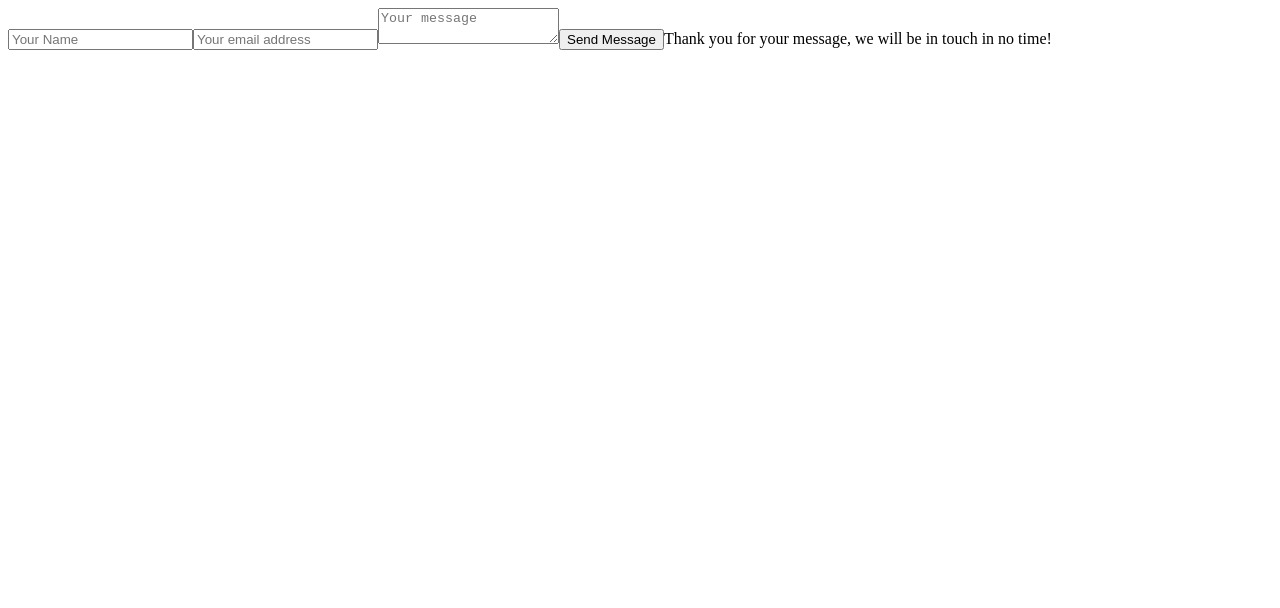
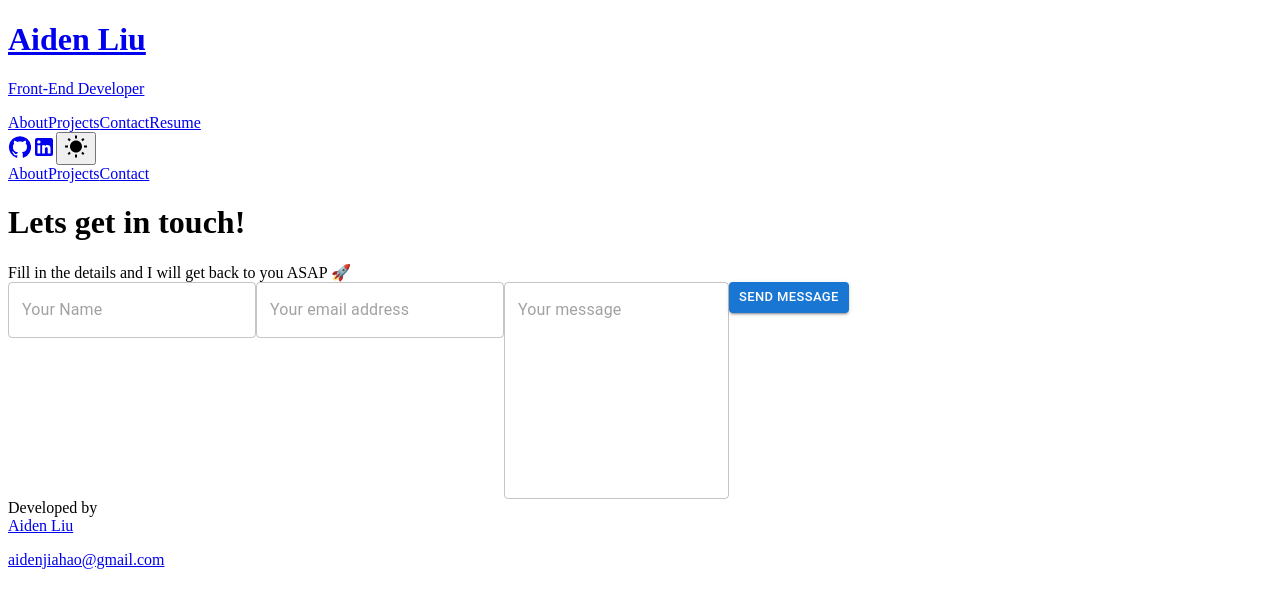
Before and after one commit to Aiden-jiahao/personal_web, a Next.js app: page /contact in a window 1280 px wide. Shown: the top 608 px of the page. Built offline with nearby package versions, Linux system fonts and the light colour scheme.

Commit message:
no message

```diff
--- a/components/Contact.js
+++ b/components/Contact.js
@@ -1,5 +1,9 @@
 import React, { useState } from "react";
+import Header from "./Header";
+import Footer from "./Footer";
 import emailjs from "emailjs-com";
+import TextField from "@mui/material/TextField";
+import Button from "@mui/material/Button";
 const Contact = () => {
   const [name, setName] = useState("");
   const [email, setEmail] = useState("");
@@ -27,35 +31,56 @@ const Contact = () => {
       setMessage("");
       setEmailSent(true);
     } else {
-      alert("Please fill in all fields.");
+      alert("Please fill in all fields. Thanks !");
     }
   };
 
   return (
-    <div id="contact-form">
-      <input
+    <div>
+      <Header />
+      <div className="relative z-10 px-5 lg:max-w-6xl mx-auto -mt-4">
+        <h1 className=" font-semibold text-2xl">Lets get in touch!</h1>
+        <span className="font-light text-base mt-2">
+          Fill in the details and I will get back to you ASAP 🚀
+        </span>
+
+        <form className="form rounded-lg flex flex-col gap-y-4 pt-4 max-w-full">
+          <TextField
             type="text"
             placeholder="Your Name"
             value={name}
             onChange={(e) => setName(e.target.value)}
+            className="dark: bg-gray-100"
           />
-      <input
+
+          <TextField
             type="email"
             placeholder="Your email address"
             value={email}
             onChange={(e) => setEmail(e.target.value)}
+            className="dark: bg-gray-100"
           />
-      <textarea
+          <TextField
             placeholder="Your message"
             value={message}
             onChange={(e) => setMessage(e.target.value)}
-      ></textarea>
-      <button onClick={submit} className="hover:scale-110">
+            className="dark: bg-gray-100"
+            multiline
+            rows={8}
+            maxRows={10}
+          />
+          <Button
+            onClick={submit}
+            variant="contained"
+            size="small"
+            className="hover:110"
+          >
             Send Message
-      </button>
-      <span className={emailSent ? "visible" : null}>
-        Thank you for your message, we will be in touch in no time!
-      </span>
+          </Button>
+        </form>
+      </div>
+
+      <Footer />
     </div>
   );
 };
```
Lines whose indentation alone changed are shown as unchanged.
